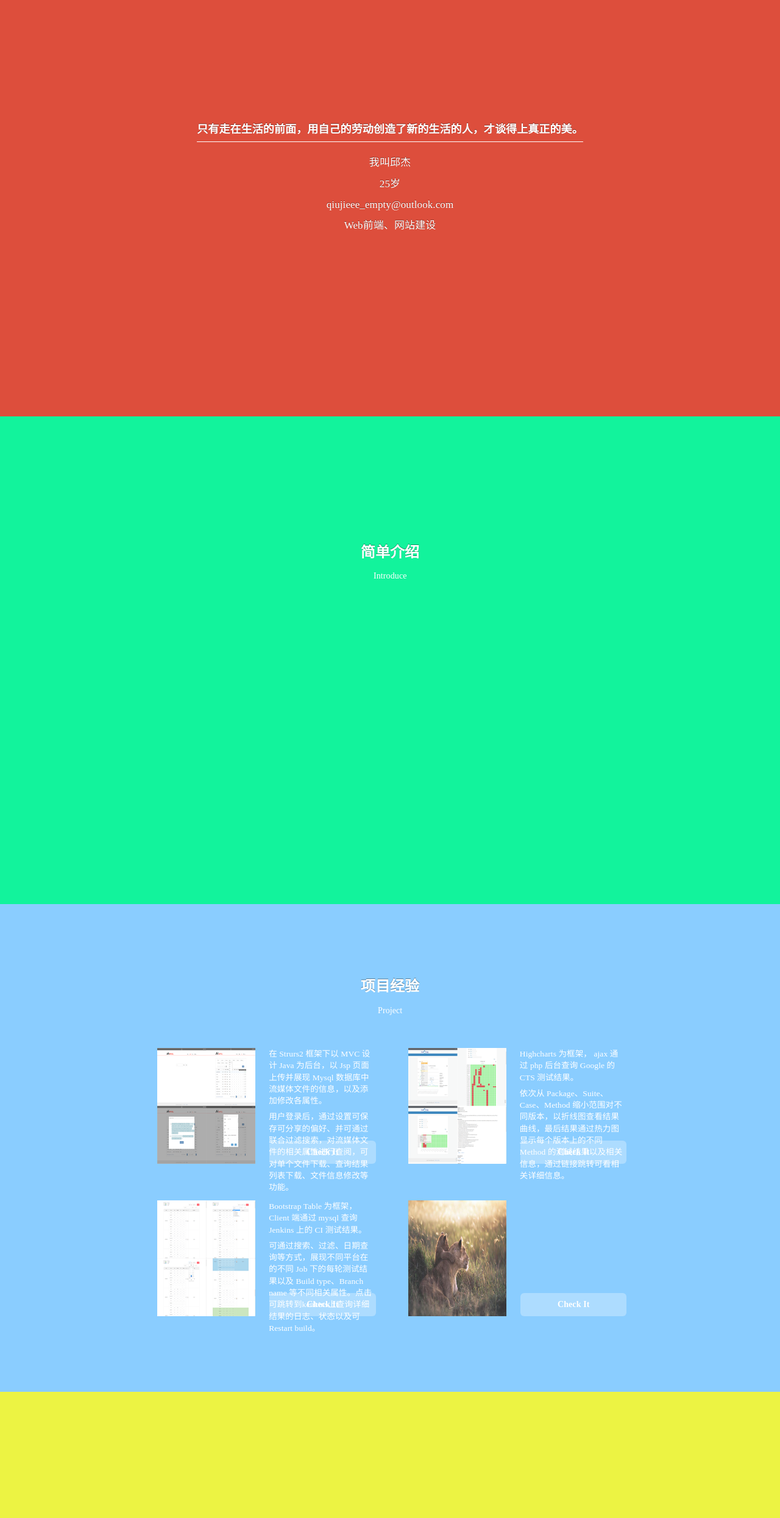
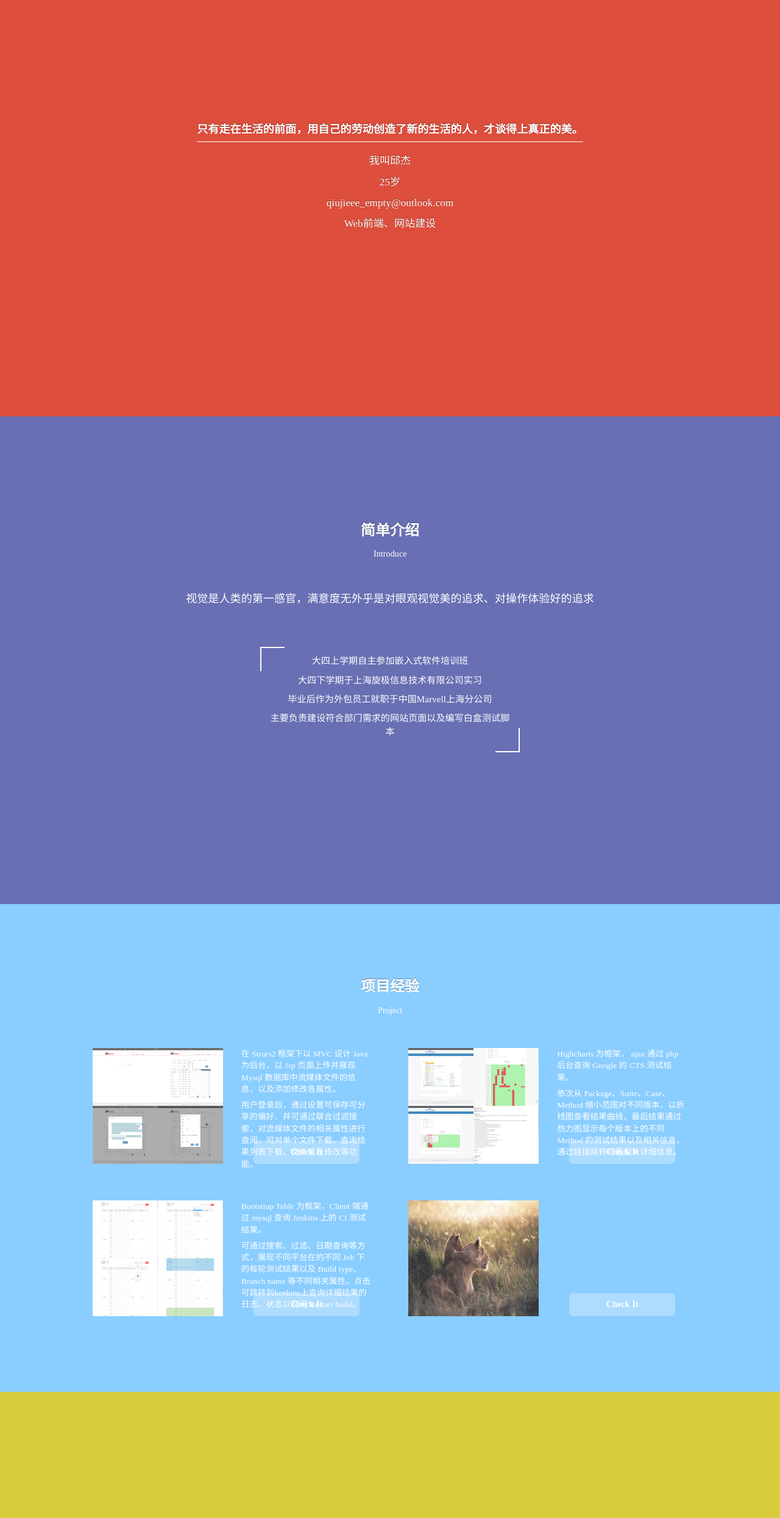
Before and after one commit to qiujie8092916/resume, a plain HTML site: page resume/index.html in a window 1280 px wide. Shown: the part 117-2607 px from the top of the page at 61% size. Drawn offline with Linux system fonts and the light colour scheme; a web font is replaced by a local one.

Commit message:
introduce ing

```diff
--- a/resume/css/grid.css
+++ b/resume/css/grid.css
@@ -1,3 +1,4 @@
+/*
 h4 {
   margin-top: 25px;
 }
@@ -7,17 +8,17 @@ h4 {
 .row .row {
   margin-top: 10px;
   margin-bottom: 0;
-}
+}*/
 [class*="col-"] {
-  padding-top: 15px;
-  padding-bottom: 15px;
+  /*padding-top: 15px;
+  padding-bottom: 15px;*/
   background-color: #eee;
   background-color: rgba(86,61,124,.15);
   border: 1px solid #ddd;
   border: 1px solid rgba(86,61,124,.2);
 }
-
+/*
 hr {
   margin-top: 40px;
   margin-bottom: 40px;
-}
+}*/
--- a/resume/css/main.css
+++ b/resume/css/main.css
@@ -3,8 +3,10 @@ body{font-family: Microsoft YaHei  !important;}
 h1, h2, h3, h4, h5, h6{ display:inline-block;}
 h4.cover-heading{margin-top: 20px; margin-bottom: 10px;}
 
+/*.btn_custom{ color:#fff; background: rgba(255,255,255,0.3); font-weight:bold; border:1px solid transparent; padding: 8px 60px; border-radius: 6px; position: absolute; bottom:0; left: 50%; margin-left: -87.275px;
+	transition: background-color .4s; -webkit-transition: background-color .4s; -moz-transition: background-color .4s; -o-transition: background-color .4s;}*/
 .btn_custom{ color:#fff; background: rgba(255,255,255,0.3); font-weight:bold; border:1px solid transparent; padding: 8px 60px; border-radius: 6px; position: absolute; bottom:0; left: 50%; margin-left: -87.275px;
-	transition: background-color .4s; -webkit-transition: background-color .4s;}
+	transition: background-color .4s; -webkit-transition: background-color .4s; -moz-transition: background-color .4s; -o-transition: background-color .4s;}
 .btn_custom:hover{ background: transparent; color: #fff;}
 .btn_custom:visited{background: rgba(255,255,255,0.3) !important; color: white;}
 .cover-heading{text-shadow: 0 -1px 0 rgba(0,0,0,0.4);
@@ -26,7 +28,8 @@ h4.cover-heading{margin-top: 20px; margin-bottom: 10px;}
 	-webkit-transition: all 0.25s ease-in-out; -moz-transition: all 0.25s ease-in-out; -o-transition: all 0.25s ease-in-out; transition: all 0.25s ease-in-out;}
 .homebackground h3{text-shadow: 0 -1px 0 rgba(0,0,0,0.4);}
 .lead{ margin-top: 10px;}
-.lead_adv{ font-size:17px;}
+.fsize{ font-size:17px;}
+.fsize_{ font-size:15px;}
 .legend.r_legend{ padding-left: 7px !important;}
 .legend:not(.r_legend){ padding-left: 7px !important; padding-right: 10px !important;}
 .logo{ display: inline-block; margin-right:20px; float: left; height: 60px; width: 60px; position: relative;}
@@ -52,7 +55,14 @@ h4.cover-heading{margin-top: 20px; margin-bottom: 10px;}
 .webtip:hover{ border: 1px solid rgba(255, 255, 255, .5); background: rgba(245,245,245,0.5);}
 .webtips{ position: fixed; top: 85px; left: 40px;}
 
+#demo2 article:before{ top: 0; left: 0; border-top: 2px solid #fff; border-left: 2px solid #fff;}	/*#5686D6*/
+#demo2 article:after{ bottom: 0; right: 0; border-right: 2px solid #fff; border-bottom: 2px solid #fff;}
+#demo2 article:before,#demo2 article:after{position:absolute; width: 40px; height: 40px; content: "";}
+#demo2 article{ position: relative; padding: 1% 1%; margin-top: 5%;}
+/*#demo2 article p{visibility: hidden;}*/
 #fadeWhite{position: fixed; width: 100%; background: #fff; height: 100%; min-height: 100%; left: 0px; top: 0px; z-index: 99999;}
+#github img{vertical-align: bottom;}
+#github:hover, #github:focus{text-decoration: none;}
 #navSelected{ position:absolute; top: 75px; height:39px; line-height:33px;}
 #navSelected:after{ content:""; display: block; border-bottom:2px solid #fff}
 
@@ -66,13 +76,6 @@ ul.navbar-right.nav.navbar-nav > li:nth-child(3){ -webkit-animation: navMotion 1
 ul.navbar-right.nav.navbar-nav > li:nth-child(4){ -webkit-animation: navMotion 2.1s; -moz-animation: navMotion 2.1s; -o-animation: navMotion 2.1s; animation: navMotion 2.1s;}
 ul.navbar-right.nav.navbar-nav > li:nth-child(5){ -webkit-animation: navMotion 2.3s; -moz-animation: navMotion 2.3s; -o-animation: navMotion 2.3s; animation: navMotion 2.3s;}
 
-[class*="col-"] {
-		//padding-left: 0 !important;
-		//padding-right: 0 !important;
-    //padding: 0px !important;
-    //background-color: transparent !important;
-    //border: transparent !important;
-}
 
 /**************************
 			*PHONE*
@@ -100,3 +103,20 @@ ul.navbar-right.nav.navbar-nav > li:nth-child(5){ -webkit-animation: navMotion 2
 	ul.navbar-right.nav.navbar-nav > li:nth-child(4){ -webkit-animation: navMotion 1.2s; -moz-animation: navMotion 1.2s; -o-animation: navMotion 1.2s; animation: navMotion 1.2s;}
 	ul.navbar-right.nav.navbar-nav > li:nth-child(5){ -webkit-animation: navMotion 1.5s; -moz-animation: navMotion 1.5s; -o-animation: navMotion 1.5s; animation: navMotion 1.5s;}
 }
+
+@font-face {font-family: 'iconfont';
+    src: url('../fonts/iconfont.eot'); /* IE9*/
+    src: url('../fonts/iconfont.eot?#iefix') format('embedded-opentype'), /* IE6-IE8 */
+    url('../fonts/iconfont.woff') format('woff'), /* chrome、firefox */
+    url('../fonts/iconfont.ttf') format('truetype'), /* chrome、firefox、opera、Safari, Android, iOS 4.2+*/
+    url('../fonts/iconfont.svg#iconfont') format('svg'); /* iOS 4.1- */
+}
+
+.iconfont{
+	font-family:"iconfont" !important;
+	font-size:16px;
+	font-style:normal;
+	-webkit-font-smoothing: antialiased;
+	-webkit-text-stroke-width: 0.2px;
+	-moz-osx-font-smoothing: grayscale;
+}
--- a/resume/index.html
+++ b/resume/index.html
@@ -14,7 +14,7 @@
 		<link href="css/cover.css" rel="stylesheet">
 		<link href="css/animate.css" rel="stylesheet">
 		<link href="css/main.css" rel="stylesheet">
-<!--<link href="css/grid.css" rel="stylesheet"> -->
+<!--<link href="css/grid.css" rel="stylesheet">-->
 		<link href="css/jquery.qtip.css" rel="stylesheet">
 		<script>
 			window.onload = function(){window.scrollTo(0, 0)}
@@ -25,8 +25,8 @@
 		<div id="fadeWhite"> </div>
 
 		<nav id="fixedNavBar" class="navbar navbar-default navbar-fixed-top">
-      <div class="container resposive_nav col-lg-8 col-lg-offset-2 col-md-8 col-md-offset-2">
-        <div class="navbar-header">
+      <div class="container resposive_nav col-lg-10 col-lg-offset-1 col-md-10 col-md-offset-1">
+        <div class="navbar-header" style="visibility:hidden">
           <button type="button" class="navbar-toggle collapsed" data-toggle="collapse" data-target="#navbar" aria-expanded="false" aria-controls="navbar">
             <span class="sr-only">Toggle navigation</span>
             <span class="icon-bar"></span>
@@ -71,6 +71,7 @@
 		<div class="webtip"></div>
 		<div class="hidden"> <!-- This class should hide the element, change it if needed -->
 				<p>这是一个基于<code>Bootstrap</code>框架下所构建的网站</p>
+				<p>适用于 PC 端、移动端</p>
 				<p>随处可见一些惊喜特效哦 <strong>: )</strong></p>
 		</div>
 
@@ -81,40 +82,53 @@
 					<div class="inner cover" style="/visibility:hidden; margin-top:210px;">
 						<h4 class="contenttitle"><strong>只有走在生活的前面，用自己的劳动创造了新的生活的人，才谈得上真正的美。</strong></h4>
 						<p class="decoration"></p>
-							<div style="width: 20px; height: 20px;"></div>
-							<p class="lead_adv contenttitle">我叫邱杰</p>
-							<p class="lead_adv contenttitle">25岁</p>
-							<p class="lead_adv contenttitle">qiujieee_empty@outlook.com</p>
-							<p class="lead_adv contenttitle">Web前端、网站建设</p>
+						<article style="margin-top: 20px">
+							<p class="fsize contenttitle">我叫邱杰</p>
+							<p class="fsize contenttitle">25岁</p>
+							<p class="fsize contenttitle">qiujieee_empty@outlook.com</p>
+							<p class="fsize contenttitle">Web前端、网站建设</p>
+						</article>
 					</div>
 				</section>
 
-				<section class="homebackground" id="demo2" style="background:#12F39C">
-					<div class="inner cover" style="/visibility:hidden; margin-top:100px;">
+				<section class="homebackground" id="demo2" style="/background:#12F39C; background-color: #686FB3;">
+					<div class="inner cover" style="/visibility:hidden; margin-top:5%;">
 						<h3 class="animated subtitle"><strong>简单介绍</strong></h3>
 						<div class="decoration"></div>
 					</div>
 					<h5 class="animated subt">Introduce</h5>
+
+					<div>
+						<h4 class="" style="margin-top: 4%; /visibility:hidden;">视觉是人类的第一感官，满意度无外乎是对眼观视觉美的追求、对操作体验好的追求</h4>
+						<article class="col-lg-4col-lg-offset-4 col-md-4 col-md-offset-4">
+							<p class="fsize_">大四上学期自主参加嵌入式软件培训班</p>
+							<p class="fsize_">大四下学期于上海旋极信息技术有限公司实习</p>
+							<p class="fsize_">毕业后作为外包员工就职于中国Marvell上海分公司</p>
+							<p class="fsize_">主要负责建设符合部门需求的网站页面以及编写白盒测试脚本</p>
+						</article>
+					</div>
 				</section>
 
 				<section class="homebackground" id="demo3" style="background:#8ACDFF; position: relative">
 					<div class="inner cover" style="margin-top:1%;">
 						<h3 class="animated subtitle"><strong>项目经验</strong></h3>
 						<div class="decoration"></div>
+					</div>
 
-					</div>
 					<h5 class="animated subt">Project</h5>
-						<div class="major col-lg-8 col-lg-offset-2 col-md-8 col-md-offset-2" style="position:absolute; top: 27%;">
+					<div class="major col-lg-10 col-lg-offset-1 col-md-10 col-md-offset-1" style="position:absolute; top: 27%;">
 
 						<div class="col-lg-6 col-md-6 animated slideL" style="margin-bottom: 50px;">
 							<div class="col-lg-6 col-md-6">
 								<div style="background-color:#fff"><img src="imgs/library.png" height="190px" width="100%"></div>
 							</div>
-								<p class="col-lg-6 col-md-6 legend">
+							<p class="col-lg-6 col-md-6">
+								<span>
 								在 Strurs2 框架下以 MVC 设计 Java 为后台，以 Jsp 页面上传并展现 Mysql 数据库中流媒体文件的信息，以及添加修改各属性。
 								<span class="divider"></span>
 								用户登录后，通过设置可保存可分享的偏好、并可通过联合过滤搜索，对流媒体文件的相关属性进行查阅，可对单个文件下载、查询结果列表下载、文件信息修改等功能。
-									<a href="javascript:php_console()" target="_blanck" class="btn btn_custom btn-default">Check It</a>
+								</span>
+								<a href="javascript:php_console()" target="_blanck" class="btn btn_custom btn-default center-block">Check It</a>
 							</p>
 						</div>
 
@@ -122,11 +136,11 @@
 							<div class="col-lg-6 col-md-6">
 								<div style="background-color:#fff"><img src="imgs/cts.png" height="190px" width="100%"></div>
 							</div>
-								<p class="col-lg-6 col-md-6 legend r_legend">
+							<p class="col-lg-6 col-md-6">
 								Highcharts 为框架， ajax 通过 php 后台查询 Google 的 CTS 测试结果。
 								<span class="divider"></span>
 								依次从 Package、Suite、Case、Method 缩小范围对不同版本，以折线图查看结果曲线，最后结果通过热力图显示每个版本上的不同 Method 的测试结果以及相关信息，通过链接跳转可看相关详细信息。
-									<a href="/CTS_log" target="_blanck" class="btn btn_custom btn-default">Check It</a>
+								<a href="/CTS_log" target="_blanck" class="btn btn_custom btn-default center-block">Check It</a>
 							</p>
 						</div>
 
@@ -134,12 +148,12 @@
 							<div class="col-lg-6 col-md-6">
 								<div style="background-color:#fff"><img src="imgs/ci.png" height="190px" width="100%"></div>
 							</div>
-								<p class="col-lg-6 col-md-6 legend">
+							<p class="col-lg-6 col-md-6">
 								Bootstrap Table 为框架，Client 端通过 mysql 查询 Jenkins 上的 CI 测试结果。
 								<span class="divider"></span>
 								可通过搜索、过滤、日期查询等方式，展现不同平台在的不同 Job 下的每轮测试结果以及 Build type、Branch name 等不同相关属性。点击可跳转到kenkins上查询详细结果的日志、状态以及可 Restart build。
 
-									<a href="/ci" target="_blanck" class="btn btn_custom btn-default">Check It</a>
+								<a href="/ci" target="_blanck" class="btn btn_custom btn-default center-block">Check It</a>
 							</p>
 						</div>
 
@@ -147,15 +161,15 @@
 							<div class="col-lg-6 col-md-6">
 								<div style="background-color:#fff"><img src="imgs/test_project4.jpg" height="190px" width="100%"></div>
 							</div>
-								<p class="col-lg-6 col-md-6 legend r_legend">
-									<a href="/monitor" target="_blanck" class="btn btn_custom btn-default">Check It</a>
+							<p class="col-lg-6 col-md-6 legend">
+								<a href="/monitor" target="_blanck" class="btn btn_custom btn-default center-block">Check It</a>
 							</p>
 						</div>
 
 					</div>
 				</section>
 
-				<section class="homebackground" id="demo4" style="background:#ECF343">
+				<section class="homebackground" id="demo4" style="/background:#ECF343; background-color: #D7CB3E">
 					<div class="inner cover" style="/visibility:hidden; margin-top:100px;">
 						<h3 class="animated subtitle"><strong>工作经验</strong></h3>
 						<div class="decoration"></div>
@@ -173,7 +187,7 @@
     </div>
 
 		<footer>
-			<p>Like it? Contact <a href="#" title="Here we go">qiujieee_empty@outlook.com</a>. | <a href="https://github.com/qiujie8092916" target="_blank">Github</p>
+			<p>Like it? Contact <a href="#" title="Here we go">qiujieee_empty@outlook.com</a>.&nbsp;&nbsp;&nbsp;<a href="https://github.com/qiujie8092916" target="_blank" id="github"><img src="imgs/github_1.png"></a></p>
 		</footer>
 
 		<script src="js/jquery-2.1.4.js"></script>
@@ -189,7 +203,7 @@
 				$(this).qtip({
 						content: {text: $(this).next("div")},
 						position: {my: 'left top', at: 'center right'},
-						style: {classes: 'qtip-light qtip-shadow qtip-rounded'}//换样式 阴影 圆角叠加
+						style: {classes: 'qtip-light qtip-shadow qtip-rounded'}
 				})
 		})
 		</script>
--- a/resume/js/index.js
+++ b/resume/js/index.js
@@ -139,6 +139,12 @@ $(function(){
 					$("#persion2").animate({opacity: "0"}, 600)
 			}
 		)
+
+		$("#github").hover(function(){
+			$(this).find("img").attr("src", "imgs/github_2.png")
+		}, function(){
+			$(this).find("img").attr("src", "imgs/github_1.png")
+		})
 })
 
 var php_console = function(){
```
Also changed, not shown: resume/fonts/iconfont.ttf (added), resume/fonts/iconfont.woff (added), resume/imgs/github_1.png (added), resume/imgs/github_2.png (added), 2 other files. Lines whose indentation alone changed are shown as unchanged.
